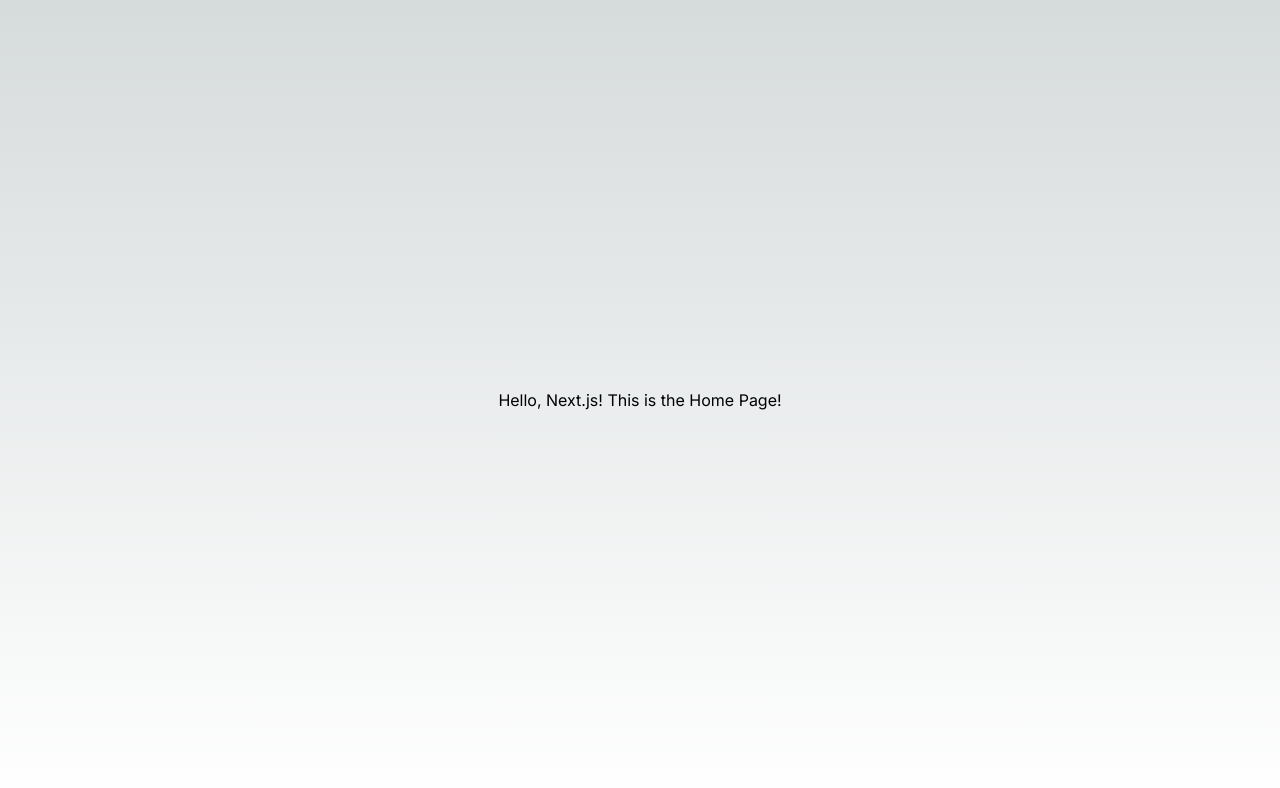
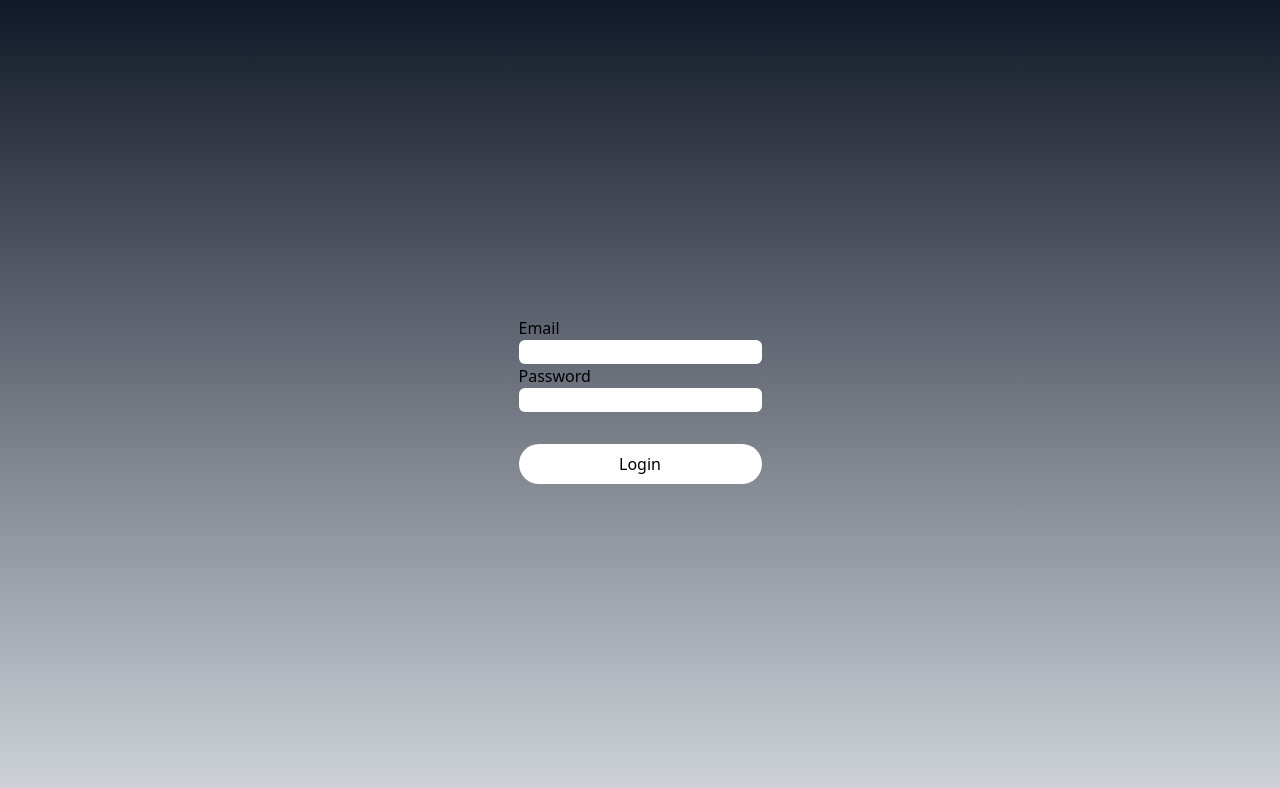
Before and after one commit to gnissley10/gg.life, a Next.js app: page / in a window 1280 px wide. Shown: the top 788 px of the page. Built offline with nearby package versions, Linux system fonts and the light colour scheme.

Commit message:
Firebase config and mini auth for myself

```diff
--- /dev/null
+++ b/app/components/auth.js
@@ -0,0 +1,42 @@
+'use client'
+import React from "react";
+import { useState } from "react";
+import { auth } from "../config/firebase";
+import { signInWithEmailAndPassword } from "firebase/auth";
+
+async function signIn(email, password) {
+    // drop67care
+
+    signInWithEmailAndPassword(auth, email, password)
+    .then((userCredential) => {
+        // Signed in
+        const user = userCredential.user;
+        console.log("Logged in as: " + user.email)
+    })
+    .catch((error) => {
+        const errorCode = error.code;
+        const errorMessage = error.message;
+        console.log(errorMessage);
+    });
+}
+
+//
+// Sign in with firebase
+//
+export default function Auth() {
+
+    // Hooks
+    const [email, setEmail] = useState("");
+    const [password, setPassword] = useState("");
+
+
+    return(
+        <div className="flex flex-col">
+            <label>Email</label>
+            <input className="text-black rounded-md px-1.5" type="text" onChange={e => setEmail(e.target.value)}/>
+            <label>Password</label>
+            <input className="text-black rounded-md px-1.5" type="password" onChange={e => setPassword(e.target.value)}/>
+            <button className="bg-white rounded-full text-black mt-8 pt-2 pb-2" onClick={() => signIn(email, password)}>Login</button>
+        </div>
+    );
+}
--- /dev/null
+++ b/app/config/firebase.js
@@ -0,0 +1,19 @@
+// Import the functions you need from the SDKs you need
+import { initializeApp } from "firebase/app";
+import { getAnalytics } from "firebase/analytics";
+import { getAuth } from "firebase/auth";
+
+const firebaseConfig = {
+  apiKey: "AIzaSyBpwgWt7RzcmE-_O9MnqSTfc5VUEVR8QPw",
+  authDomain: "gg-life-fc9af.firebaseapp.com",
+  projectId: "gg-life-fc9af",
+  storageBucket: "gg-life-fc9af.appspot.com",
+  messagingSenderId: "164580600704",
+  appId: "1:164580600704:web:b65418ad35db5895c1ef65",
+  measurementId: "G-Q5XRNKVDQX"
+};
+
+// Initialize Firebase
+const app = initializeApp(firebaseConfig);
+const analytics = getAnalytics(app);
+export const auth = getAuth(app);
--- a/app/dashboard/page.js
+++ /dev/null
@@ -1,16 +0,0 @@
-'use client'
-
-import { useRouter } from 'next/navigation';
-
-export default function Page() {
-
-  const router = useRouter();
-
-
-  return (
-    <div className="h-full flex justify-center items-center">
-      <h1 className="text-black">Hello, Next.js! This is the Dashboard Page!</h1>
-      <button className="bg-white rounded-lg text-black px-5" onClick={() => router.push('/')}>Home</button>
-    </div>
-  );
-}
--- a/app/globals.css
+++ b/app/globals.css
@@ -2,28 +2,8 @@
 @tailwind components;
 @tailwind utilities;
 
-:root {
-  --foreground-rgb: 0, 0, 0;
-  --background-start-rgb: 214, 219, 220;
-  --background-end-rgb: 255, 255, 255;
-}
-
-@media (prefers-color-scheme: dark) {
-  :root {
-    --foreground-rgb: 255, 255, 255;
-    --background-start-rgb: 214, 219, 220;
-    --background-end-rgb: 255, 255, 255;
-  }
-}
 
 body {
-  color: rgb(var(--foreground-rgb));
-  background: linear-gradient(
-      to bottom,
-      transparent,
-      rgb(var(--background-end-rgb))
-    )
-    rgb(var(--background-start-rgb));
   width: 100%;
   height: 100vh;
 }
--- a/app/layout.js
+++ b/app/layout.js
@@ -11,7 +11,7 @@ export const metadata = {
 export default function RootLayout({ children }) {
   return (
     <html lang="en">
-      <body className={inter.className}>{children}</body>
+      <body className="bg-gradient-to-b from-gray-900 to-gray-300">{children}</body>
     </html>
   );
 }
--- a/app/page.js
+++ b/app/page.js
@@ -1,7 +1,6 @@
 'use client'
 import { useRouter } from 'next/navigation';
-
-
+import Auth from './components/auth.js';
 
 //
 // Initial page that will prompt login
@@ -11,7 +10,7 @@ export default function Page() {
   return (
     <div className="h-full flex justify-center items-center">
 
-      <h1 className="text-black">Hello, Next.js! This is the Home Page!</h1>
+      <Auth/>
 
     </div>
   );
```
Also changed, not shown: package.json (+6 -5 lines), 1 other file (tests, documents, lock files or other folders).
